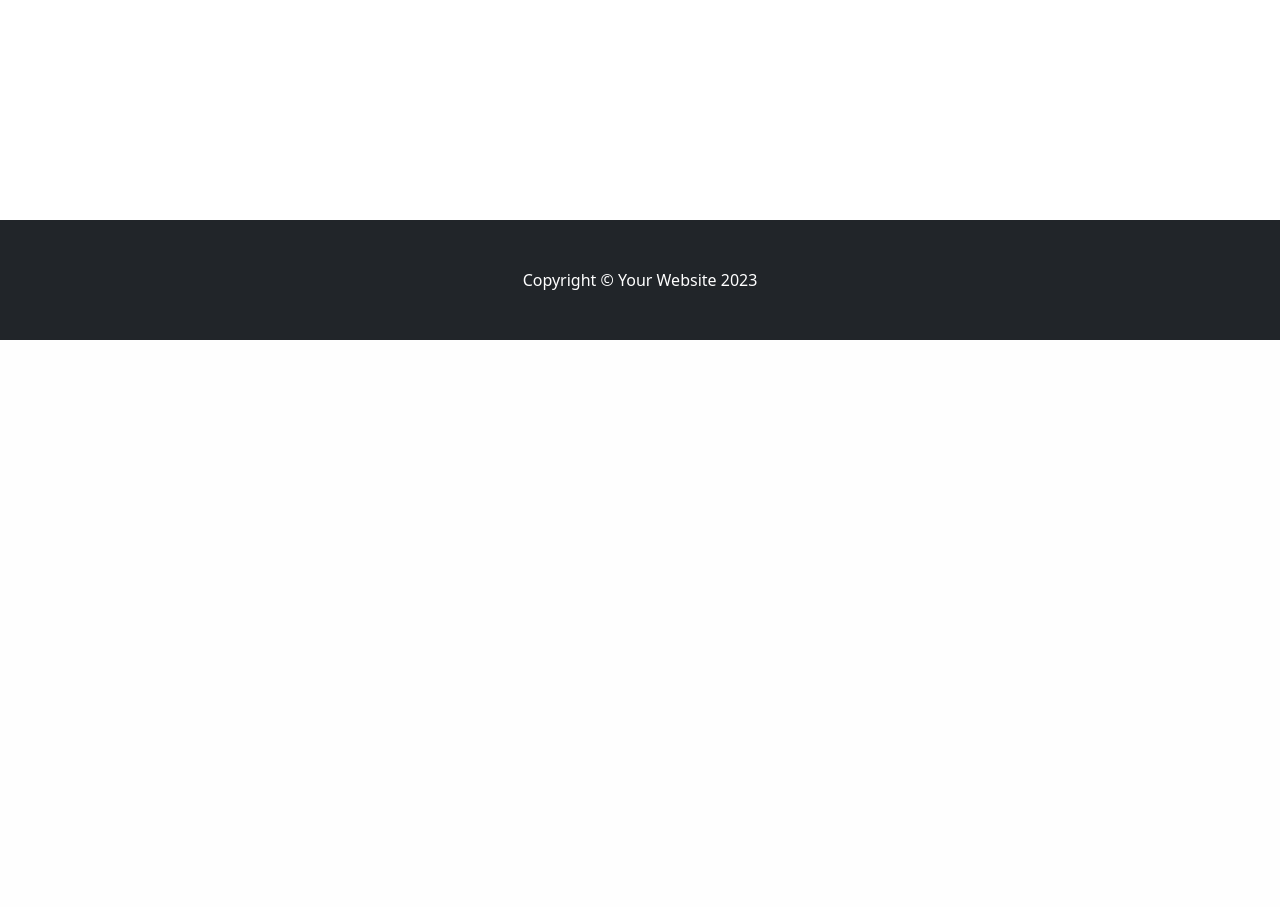
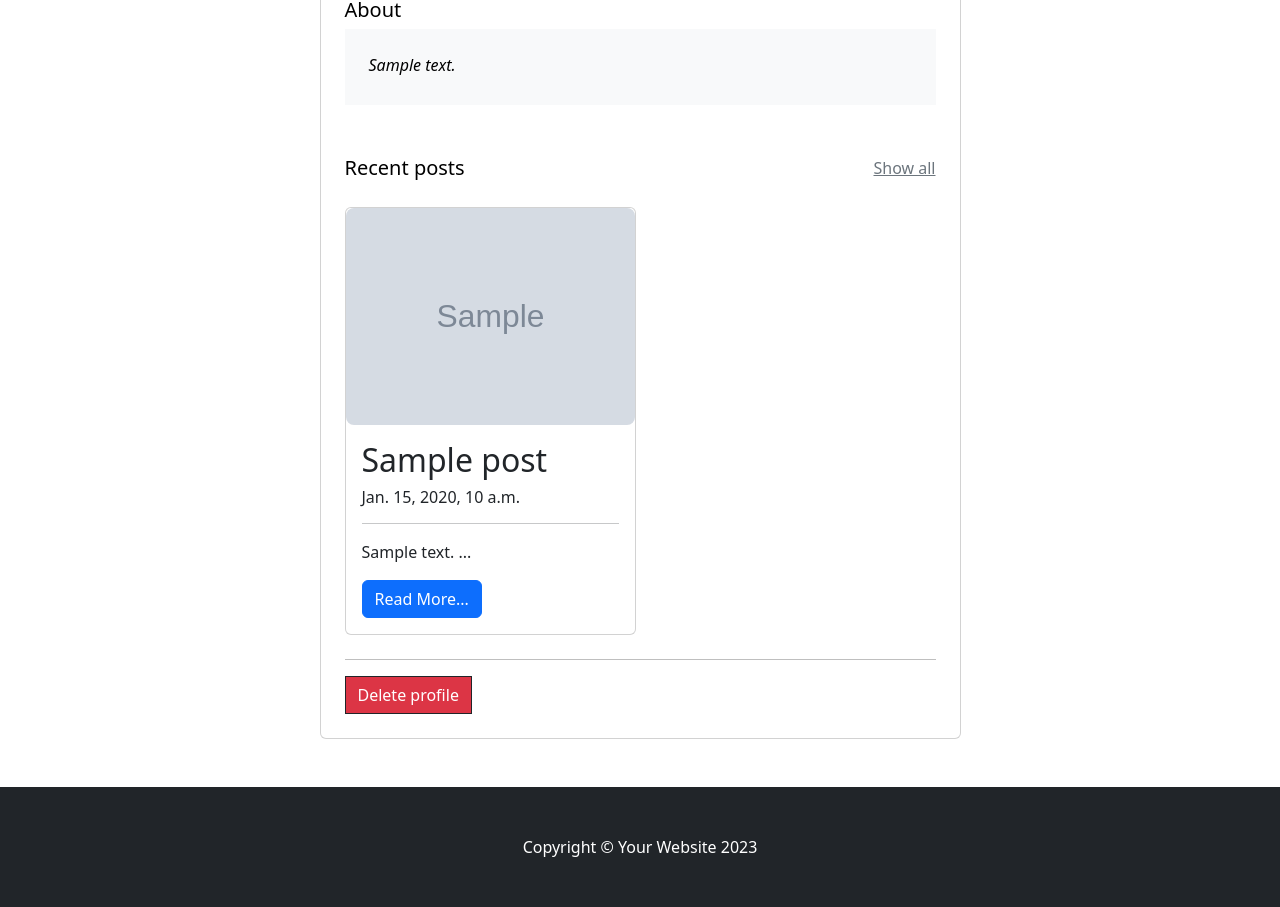
Before and after one commit to adamolnar/Final_Project, a Django app: page /profile/1/ in a window 1280 px wide. Shown: the part 460-1367 px from the top of the page. Before the commit the page ends 800 px from the top, so only its background shows below. Run offline with Django 3.2, Linux system fonts and the light colour scheme; a user stored in the database is signed in; tables that the repository leaves empty hold one stand-in row (values such as "Sample post"); grey boxes marked "Sample" are stand-in pictures; some libraries are stand-ins or nearby versions.

Commit message:
Add post_count comment_count and shared_count to Profile model and profile.html template

```diff
--- a/app/models.py
+++ b/app/models.py
@@ -34,12 +34,23 @@ class Profile(models.Model):
     def is_admin(self):
         return self.user.groups.filter(name='Admin').exists()
 
+    def post_count(self):
+        return Post.objects.filter(author=self.user.profile.user_id).count()
+
+    def comment_count(self):
+        return Comment.objects.filter(author=self.user).count()
+
+    def shared_count(self):
+        return self.users_profile.aggregate(shared_count=models.Count('blog_posts__likes'))['shared_count'] or 0
+
 
 # Model representing a blogger.
 class Author(models.Model):
     profile = models.ForeignKey(
         Profile, on_delete=models.CASCADE, related_name="users_profile"
     )
+    first_name = models.CharField(max_length=100, default="")
+    last_name = models.CharField(max_length=100, default="")
     # avatar =  CloudinaryField()
 
     class Meta:
@@ -52,6 +63,7 @@ class Author(models.Model):
     def __str__(self):
         # String for representing the Model object.
         return self.profile.user.username
+
 
 # Model representing a category.
 class Category(models.Model):
--- a/project/settings.py
+++ b/project/settings.py
@@ -30,7 +30,7 @@ TEMPLATES_DIR = os.path.join(BASE_DIR, 'templates')
 SECRET_KEY = os.environ.get('SECRET_KEY')
 
 # SECURITY WARNING: don't run with debug turned on in production!
-DEBUG = False
+DEBUG = True
 
 ALLOWED_HOSTS = ['final-project-ada-02b27917ae0c.herokuapp.com','localhost']
 
--- a/static/js/scripts.js
+++ b/static/js/scripts.js
@@ -17,3 +17,36 @@ function formatTags() {
     }
   }
   formatTags();
+
+// ----------------    profile.html | toggle the visibility of the posts --------------------------
+
+// To display four recent posts in profile.html and provide a "Show More" link to reveal additional posts
+document.addEventListener('DOMContentLoaded', function() {
+  // Get references to HTML elements
+  var postContainer = document.getElementById('postContainer');
+  var postCards = postContainer.getElementsByClassName('post-card');
+  var showMoreLink = document.getElementById('showMoreLink');
+
+  // Set the number of initially visible posts
+  var visiblePosts = 4;
+  var totalPosts = postCards.length;
+
+  // Initial display of posts
+  for (var i = 0; i < totalPosts; i++) {
+      if (i < visiblePosts) {
+          postCards[i].style.display = 'block';
+      } else {
+          postCards[i].style.display = 'none';
+      }
+  }
+
+  // Show all posts when the "Show More" link is clicked
+  showMoreLink.addEventListener('click', function() {
+      for (var i = visiblePosts; i < totalPosts; i++) {
+          postCards[i].style.display = 'block';
+      }
+
+      // Hide the "Show More" link after revealing all posts
+      showMoreLink.style.display = 'none';
+  });
+});
--- a/templates/app/404.html
+++ b/templates/app/404.html
@@ -16,7 +16,7 @@
         <div class="container">
             <div class="row">
             <div class="col-sm-12 ">
-            <div class="col-sm-10 col-sm-offset-1  text-center">
+            <div class=" text-center">
             <div class="four_zero_four_bg">
                 <h1 class="text-center ">404</h1>
             </div>
--- a/templates/app/profile.html
+++ b/templates/app/profile.html
@@ -5,66 +5,97 @@
 
 {% block content %}
 
-<section class="">
-  <div class="container py-5 ">
-    <div class="row d-flex justify-content-center align-items-center p-6"  style="background-color: #efefef; border-radius: 15px; padding: 5%;">
-      <div class="col col-md-9 col-lg-7 col-l-5">
-        <div class="card" style="border-radius: 15px;">
-          <div class="card-body p-6">
-            <div class="d-flex text-black">
-              <div class="flex-shrink-0">
-                <img src="https://mdbcdn.b-cdn.net/img/Photos/new-templates/bootstrap-profiles/avatar-1.webp"
-                  alt="Generic placeholder image" class="img-fluid"
-                  style="width: 180px; border-radius: 10px;">
+<section class="h-100 gradient-custom-2">
+  <div class="container py-5 h-100">
+    <div class="row d-flex justify-content-center align-items-center h-100">
+      <div class="col col-lg-9 col-xl-7">
+        <div class="card">
+          <div class="rounded-top text-white d-flex flex-row" style="background-color: #000; height:200px;">
+            <div class="ms-4 mt-5 d-flex flex-column" style="width: 150px;">
+              <img src="https://mdbcdn.b-cdn.net/img/Photos/new-templates/bootstrap-profiles/avatar-1.webp"
+                alt="Generic placeholder image" class="img-fluid img-thumbnail mt-4 mb-2"
+                style="width: 150px; z-index: 1">
+              {% if request.user.id == user.id %}
+              <a type="button" class="btn btn-outline-dark" data-mdb-ripple-color="dark"
+                style="z-index: 1;" href="{% url 'profile-update' user.pk %}" >
+                Edit profile
+              </a>
+              {% endif %}
+            </div>
+            <div class="ms-3" style="margin-top: 70px;">
+              <h3>{{ user.username }}</h3>
+              <p>{{ user.email }}</p>
+              <hr>
+              <p style="margin-top: 15px; font-size: small;">Last LogIn: {{user.last_login}}</p>
+            </div>
+          </div>
+          <div class="p-4 text-black" style="background-color: #f8f9fa;">
+            <div class="d-flex justify-content-end text-center py-1">
+              <div>
+                <i class="fas fa-pen"></i>
+                <p class="mb-1 h5" style="margin: 0.25rem !important; font-size: 0.9rem;">{{ object.post_count }}</p>
+                <p class="small text-muted mb-0">Posts</p>
               </div>
-              <div class="flex-grow-1 ms-3">
-                <h3 class="mb-1">{{user.username}}</h3>
-                <p class="mb-2 pb-1" style="color: #2b2a2a;">Last LogIn: {{user.last_login}}</p>
-                <div class="d-flex justify-content-start rounded-3 p-2 mb-2"
-                  style="background-color: #efefef;">
-                  <div>
-                    <p class="small text-muted mb-1">Abaout me: {{ user.profile.about_me }}</p>
-                    <p class="mb-0">{{user.profile.about_me}}</p>
-                  </div>
-                </div>
-                <div class="d-flex pt-1">
-                  {% if user.pk == user.pk %}
-                  <div>
-                      <a class="btn btn-secondary btn-sm mt-1 mb-1" href="{% url 'profile-update' user.pk %}">Update</a>
-                      <a class="btn btn-danger btn-sm mt-1 mb-1" href="{% url 'profile-delete' user.pk %}" >Delete</a>
-                  </div>
-                  {% endif %}
-                </div>
+              <div class="px-3">
+                <i class="fas fa-comment"></i>
+                <p class="mb-1 h5" style="margin: 0.25rem !important; font-size: 0.9rem;">{{ object.comment_count }}</p>
+                <p class="small text-muted mb-0">Comments</p>
+              </div>
+              <div>
+                <i class="fas fa-share-alt"></i>
+                <p class="mb-1 h5" style="margin: 0.25rem !important; font-size: 0.9rem;">{{ object.shared_count }}</p>
+                <p class="small text-muted mb-0">Shared</p>
               </div>
             </div>
           </div>
+          <div class="card-body p-4 text-black">
+            <div class="mb-5">
+              <p class="lead fw-normal mb-1">About</p>
+              <div class="p-4" style="background-color: #f8f9fa;">
+                <p class="font-italic mb-1">{{ user.profile.about_me}}</p>
+              </div>
+            </div>
+
+            <div class="d-flex justify-content-between align-items-center mb-4">
+              <p class="lead fw-normal mb-0">Recent posts</p>
+              <p class="mb-0"><a href="javascript:void(0);" id="showMoreLink" class="text-muted">Show all</a></p>
+            </div>
+
+
+            <div class="row g-2" id="postContainer">
+            {% for author in profile.users_profile.all %}
+              {% for post in author.blog_posts.all %}
+                  <div class="col-md-6 mb-2 post-card">
+                    <div class="card">
+                      <img src="{% if 'placeholder' in post.featured_image.url %}https://res.cloudinary.com/dmg7oqpgs/image/upload/v1698830526/Project_4/masthead_wxqbsd.jpg{% else %}{{ post.featured_image.url }}{% endif %}" class="card-img-top rounded-3" alt="{{ post.title }}">
+                      <div class="card-body">
+                          <h2 class="card-title">{{ post.title }}</h2>
+                          <h6>{{ post.created_on }}</h6>
+                          <hr>
+                          <!-- Display a certain amount of text -->
+                          <p class="card-text">{{ post.content|truncatewords_html:5 }} ...</p>
+
+                          <!-- "Read More" link -->
+                          <a href="{% url 'post-detail' post.slug %}" class="btn btn-primary">Read More...</a>
+
+                      </div>
+                    </div>
+                  </div>
+              {% endfor %}
+            {% endfor %}
+          </div>
+
+          <hr>
+          {% if request.user.id == user.id %}
+          <a type="button" class="btn btn-outline-dark" data-mdb-ripple-color="dark"
+            style="z-index: 1; background-color:#dc3545; color: white; border-radius: 0%;" href="{% url 'profile-delete' user.pk %}" >
+            Delete profile
+          </a>
+          {% endif %}
         </div>
       </div>
     </div>
   </div>
 </section>
-<!-- <div class="container-fluid mt-5">
-  <div class="row">
-    <div class="card col-lg-6 offset-lg-3 mb-3">
-      <div class="row">
-        {% if user.profile.image %}
-        <img class="card-img-top col-sm-3 col-4 my-3" src="{{ profile.image.url }}" alt="{{ user.username }}">
-        {% else %}
-        <img class="card-img-top col-sm-3 col-4 my-3" src="https://res.cloudinary.com/dmg7oqpgs/image/upload/v1701069870/6596121_jcyklg.png" alt="{{ user.username }}">
-        {% endif %}
-        <div class="card-body col-9">
-          <h2 class="card-title my-3">{{ user.username }}</h2>
-          <p>Last login on: {{ user.last_login }}</p>
-          <p class="card-text">{{ user.profile.about_me }}</p>
-        </div>
-      </div>
-    </div>
-    {% if user.pk == user.pk %}
-    <div>
-        <a class="btn btn-secondary btn-sm mt-1 mb-1" href="{% url 'profile-update' user.pk %}">Update</a>
-        <a class="btn btn-danger btn-sm mt-1 mb-1" href="{% url 'profile-delete' user.pk %}" >Delete</a>
-    </div>
-    {% endif %}
-  </div>
-</div> -->
+
 {% endblock %}
```
Also changed, not shown: templates/app/profile_form.html (+11 -11 lines), app/migrations/0015_auto_20231219_0739.py (added), static/css/404.css (line endings or trailing spaces).
